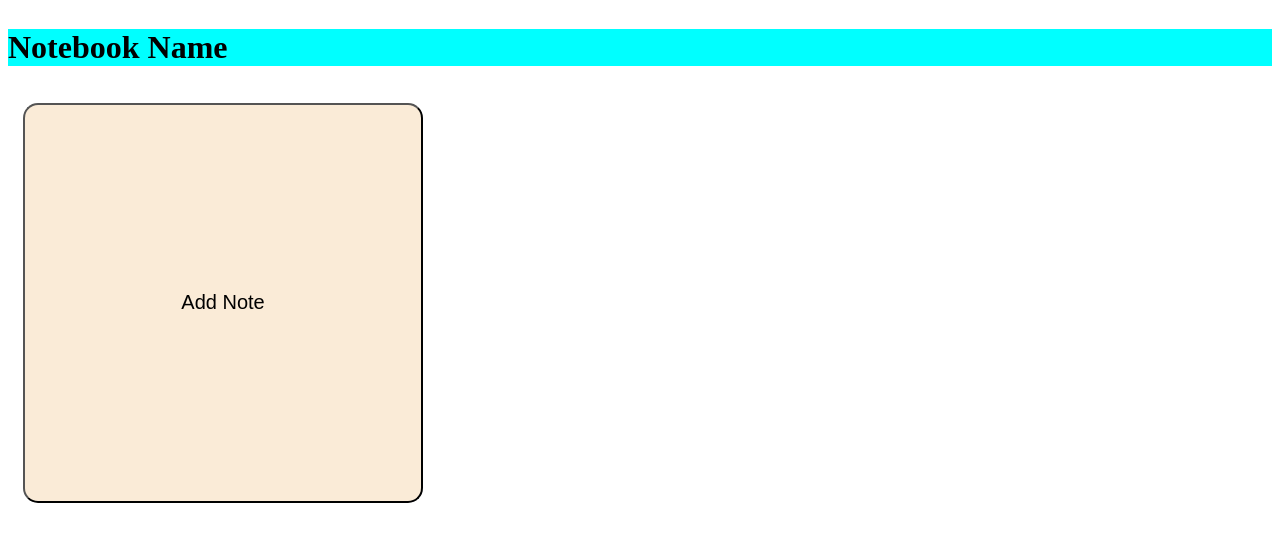
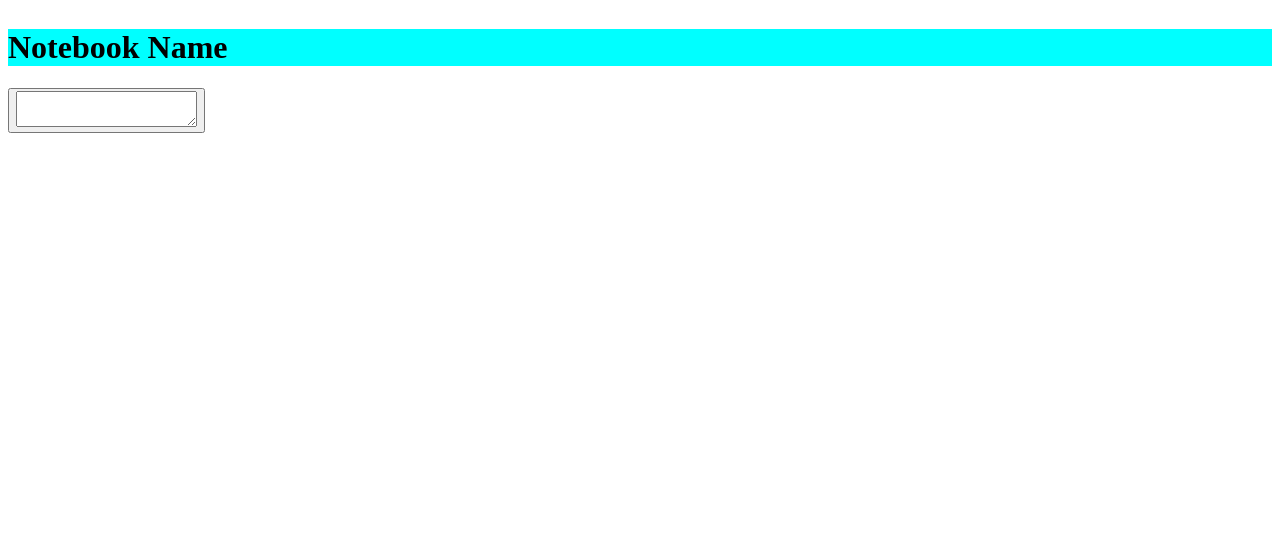
Before and after one commit to Re-Yan/notes_App, a plain HTML site: page index.html in a window 1280 px wide. Drawn offline with Linux system fonts and the light colour scheme.

Commit message:
Rename CSS File to style.css

```diff
--- a/index.html
+++ b/index.html
@@ -4,7 +4,7 @@
     <meta charset="UTF-8" />
     <meta name="viewport" content="width=device-width, initial-scale=1.0" />
     <title>Notes App</title>
-    <link rel="stylesheet" type="text/css" href="main.css" />
+    <link rel="stylesheet" type="text/css" href="style.css" />
   </head>
   <body>
     <div id="container">
@@ -13,7 +13,9 @@
       </header>
       <!-- add note button -->
       <div id="body">
-        <button type="button" class="note" id="addNote">Add Note</button>
+        <button type="button" id="addNote">
+          <textarea class="note1"></textarea>
+        </button>
       </div>
     </div>
     <script src="script.js"></script>
```
Also changed, not shown: style.css (renamed from main.css).
